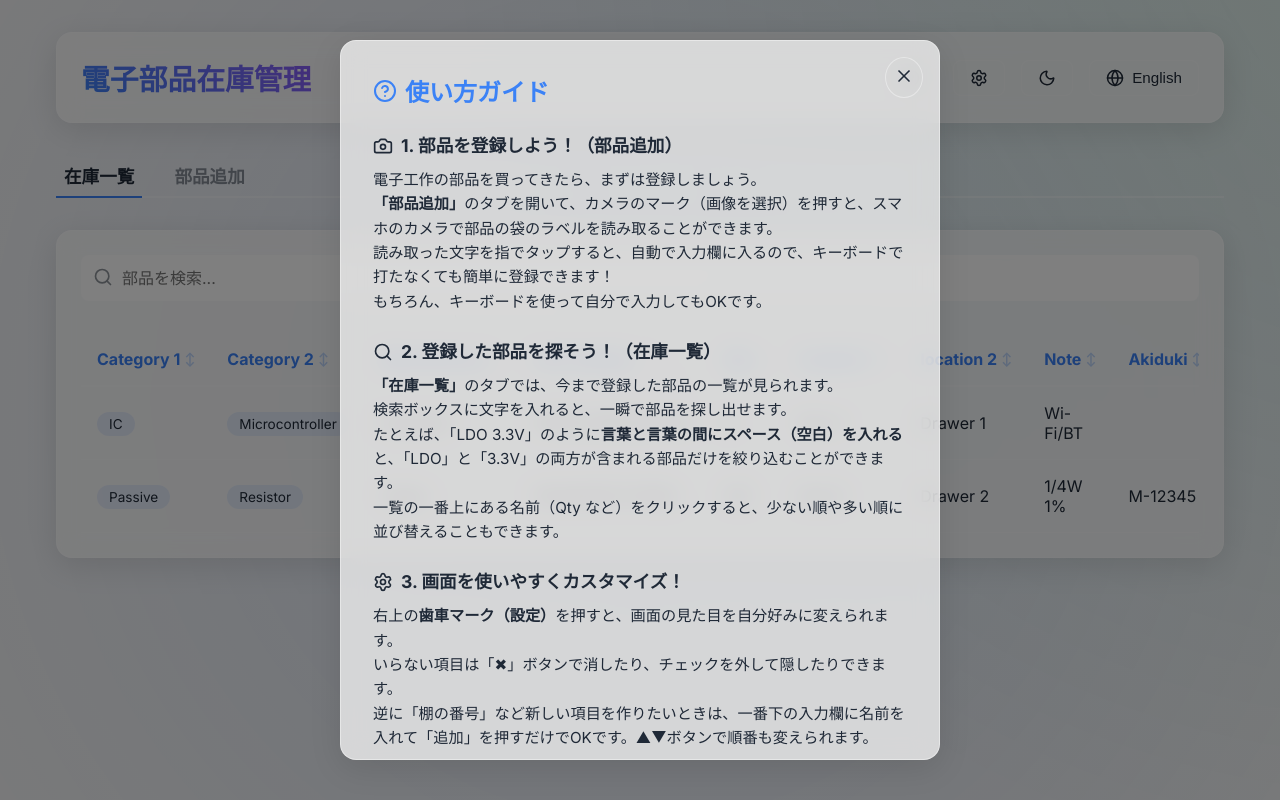
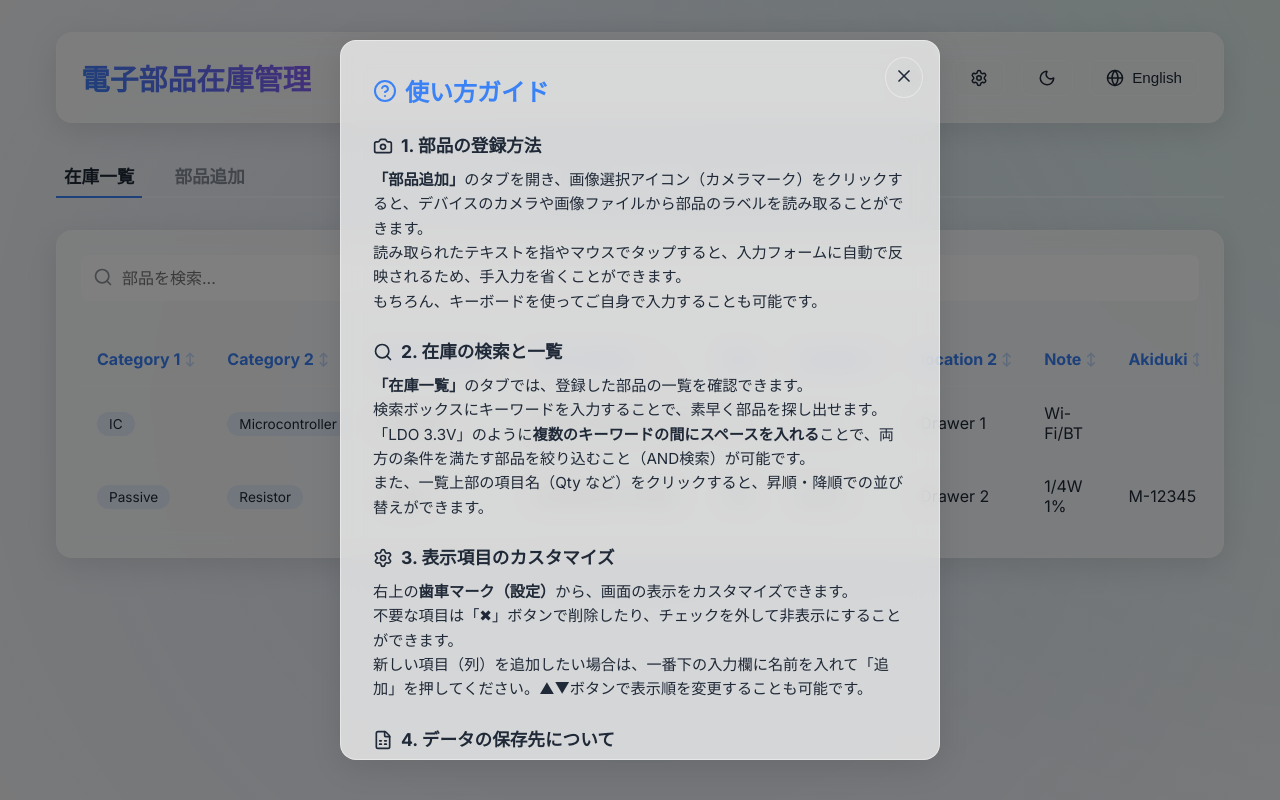
Before and after one commit to jp7dki/PartInventrySystem, a React (Vite) app: page / in a window 1280 px wide. Both pictures are taken after a click on the button 911 px from the left and 77 px from the top of the page. Built offline with nearby package versions, Linux system fonts and the light colour scheme.

Commit message:
docs: Update help modal tone to be more professional

```diff
--- a/src/components/HelpModal.jsx
+++ b/src/components/HelpModal.jsx
@@ -30,75 +30,74 @@ const HelpModal = ({ onClose }) => {
           <section>
             <h3 style={{ display: 'flex', alignItems: 'center', gap: '0.5rem', fontSize: '1.1rem', marginBottom: '0.5rem' }}>
               <Camera size={20} />
-              1. 部品を登録しよう！（部品追加）
+              1. 部品の登録方法
             </h3>
             <p style={{ fontSize: '0.95rem', margin: 0 }}>
-              電子工作の部品を買ってきたら、まずは登録しましょう。<br/>
-              <strong>「部品追加」</strong>のタブを開いて、カメラのマーク（画像を選択）を押すと、スマホのカメラで部品の袋のラベルを読み取ることができます。<br/>
-              読み取った文字を指でタップすると、自動で入力欄に入るので、キーボードで打たなくても簡単に登録できます！<br/>
-              もちろん、キーボードを使って自分で入力してもOKです。
+              <strong>「部品追加」</strong>のタブを開き、画像選択アイコン（カメラマーク）をクリックすると、デバイスのカメラや画像ファイルから部品のラベルを読み取ることができます。<br/>
+              読み取られたテキストを指やマウスでタップすると、入力フォームに自動で反映されるため、手入力を省くことができます。<br/>
+              もちろん、キーボードを使ってご自身で入力することも可能です。
             </p>
           </section>
 
           <section>
             <h3 style={{ display: 'flex', alignItems: 'center', gap: '0.5rem', fontSize: '1.1rem', marginBottom: '0.5rem' }}>
               <Search size={20} />
-              2. 登録した部品を探そう！（在庫一覧）
+              2. 在庫の検索と一覧
             </h3>
             <p style={{ fontSize: '0.95rem', margin: 0 }}>
-              <strong>「在庫一覧」</strong>のタブでは、今まで登録した部品の一覧が見られます。<br/>
-              検索ボックスに文字を入れると、一瞬で部品を探し出せます。<br/>
-              たとえば、「LDO 3.3V」のように<strong>言葉と言葉の間にスペース（空白）を入れる</strong>と、「LDO」と「3.3V」の両方が含まれる部品だけを絞り込むことができます。<br/>
-              一覧の一番上にある名前（Qty など）をクリックすると、少ない順や多い順に並び替えることもできます。
+              <strong>「在庫一覧」</strong>のタブでは、登録した部品の一覧を確認できます。<br/>
+              検索ボックスにキーワードを入力することで、素早く部品を探し出せます。<br/>
+              「LDO 3.3V」のように<strong>複数のキーワードの間にスペースを入れる</strong>ことで、両方の条件を満たす部品を絞り込むこと（AND検索）が可能です。<br/>
+              また、一覧上部の項目名（Qty など）をクリックすると、昇順・降順での並び替えができます。
             </p>
           </section>
 
           <section>
             <h3 style={{ display: 'flex', alignItems: 'center', gap: '0.5rem', fontSize: '1.1rem', marginBottom: '0.5rem' }}>
               <Settings size={20} />
-              3. 画面を使いやすくカスタマイズ！
+              3. 表示項目のカスタマイズ
             </h3>
             <p style={{ fontSize: '0.95rem', margin: 0 }}>
-              右上の<strong>歯車マーク（設定）</strong>を押すと、画面の見た目を自分好みに変えられます。<br/>
-              いらない項目は「✖」ボタンで消したり、チェックを外して隠したりできます。<br/>
-              逆に「棚の番号」など新しい項目を作りたいときは、一番下の入力欄に名前を入れて「追加」を押すだけでOKです。▲▼ボタンで順番も変えられます。
+              右上の<strong>歯車マーク（設定）</strong>から、画面の表示をカスタマイズできます。<br/>
+              不要な項目は「✖」ボタンで削除したり、チェックを外して非表示にすることができます。<br/>
+              新しい項目（列）を追加したい場合は、一番下の入力欄に名前を入れて「追加」を押してください。▲▼ボタンで表示順を変更することも可能です。
             </p>
           </section>
 
           <section>
             <h3 style={{ display: 'flex', alignItems: 'center', gap: '0.5rem', fontSize: '1.1rem', marginBottom: '0.5rem' }}>
               <FileSpreadsheet size={20} />
-              4. データはどこに保存されるの？
+              4. データの保存先について
             </h3>
             <p style={{ fontSize: '0.95rem', margin: 0 }}>
-              登録したデータは、自動的にインターネット上の<strong>「Googleスプレッドシート（Excelのような表計算ソフト）」</strong>に保存されています。<br/>
-              スマホが壊れてもデータはGoogleに残っているので安心です！
+              登録したデータは、連携した<strong>「Googleスプレッドシート」</strong>に自動的に保存・同期されます。<br/>
+              万が一デバイスが故障しても、データはクラウド上に安全に保管されています。
             </p>
           </section>
 
           <section style={{ backgroundColor: 'var(--input-bg)', padding: '1rem', borderRadius: '8px', border: '1px solid var(--glass-border)' }}>
             <h3 style={{ display: 'flex', alignItems: 'center', gap: '0.5rem', fontSize: '1.1rem', marginBottom: '1rem' }}>
               <Key size={20} />
-              5. 最初の準備（ここが一番むずかしい！）
+              5. 初期設定（APIとスプレッドシートの連携）
             </h3>
             <p style={{ fontSize: '0.95rem', margin: 0, marginBottom: '1rem' }}>
-              このアプリを使うには、最初に「どこにデータを保存するか」と「カメラの人工知能のパスワード」を設定する必要があります。少し難しいので、大人の人に手伝ってもらっても大丈夫です！
+              本アプリを利用するためには、データの保存先となる「Googleスプレッドシート」と、画像読み取り機能を利用するための「Google Cloud Vision API」の設定が必要です。
             </p>
 
             <h4 style={{ fontSize: '1rem', marginBottom: '0.5rem', color: 'var(--primary-color)' }}>① データの保存先（スプレッドシート）の設定</h4>
             <ol style={{ fontSize: '0.9rem', paddingLeft: '1.5rem', marginBottom: '1.5rem', lineHeight: '1.5' }}>
-              <li>右上の「歯車マーク」から設定画面を開き、<strong>「テンプレートをコピー作成」</strong>ボタンを押して自分用の表を作ります。</li>
-              <li>開いた表の上のメニューから<strong>「拡張機能」＞「Apps Script」</strong>を選びます。</li>
-              <li>右上の青いボタン<strong>「デプロイ」＞「新しいデプロイ」</strong>を選び、そのまま<strong>「デプロイ」</strong>を押します（アクセスを承認する画面が出たら許可してください）。</li>
-              <li>最後に表示される<strong>「ウェブアプリのURL」</strong>をコピーします。</li>
-              <li>このアプリの設定画面の「Google Apps Script Web API URL」という場所に貼り付けます。</li>
+              <li>右上の「歯車マーク」から設定画面を開き、<strong>「テンプレートをコピー作成」</strong>ボタンをクリックして、ご自身のGoogleドライブにスプレッドシートを作成します。</li>
+              <li>作成した表の上部メニューから<strong>「拡張機能」＞「Apps Script」</strong>を選択します。</li>
+              <li>右上の青いボタン<strong>「デプロイ」＞「新しいデプロイ」</strong>を選択し、そのまま<strong>「デプロイ」</strong>を実行します（アクセス承認を求められた場合は許可してください）。</li>
+              <li>完了後に表示される<strong>「ウェブアプリのURL」</strong>をコピーします。</li>
+              <li>このアプリの設定画面に戻り、「Google Apps Script Web API URL」の欄にコピーしたURLを貼り付けます。</li>
             </ol>
 
-            <h4 style={{ fontSize: '1rem', marginBottom: '0.5rem', color: 'var(--primary-color)' }}>② カメラで文字を読むため（OCR）の設定</h4>
+            <h4 style={{ fontSize: '1rem', marginBottom: '0.5rem', color: 'var(--primary-color)' }}>② 画像読み取り機能（OCR）の設定</h4>
             <ol style={{ fontSize: '0.9rem', paddingLeft: '1.5rem', margin: 0, lineHeight: '1.5' }}>
-              <li>「Google Cloud Vision API」というGoogleの人工知能サービスに登録します（お小遣いは減りません！毎月たくさん無料で使えます）。</li>
-              <li>「APIキー」という専用のパスワードを作ってコピーします。</li>
-              <li>このアプリの設定画面の「Google Cloud Vision API Key」という場所に貼り付けます。</li>
+              <li>画像から文字を読み取るため、Google Cloud Platformにて「Cloud Vision API」を有効化します（一定の利用枠までは無料でご利用いただけます）。</li>
+              <li>認証情報画面から「APIキー」を作成し、文字列をコピーします。</li>
+              <li>このアプリの設定画面の「Google Cloud Vision API Key」の欄にコピーしたキーを貼り付けます。</li>
             </ol>
           </section>
 
@@ -106,7 +105,7 @@ const HelpModal = ({ onClose }) => {
 
         <div style={{ marginTop: '2rem', textAlign: 'center' }}>
           <button className="btn-primary" onClick={onClose} style={{ padding: '0.75rem 2rem' }}>
-            わかった！
+            閉じる
           </button>
         </div>
       </div>
```
